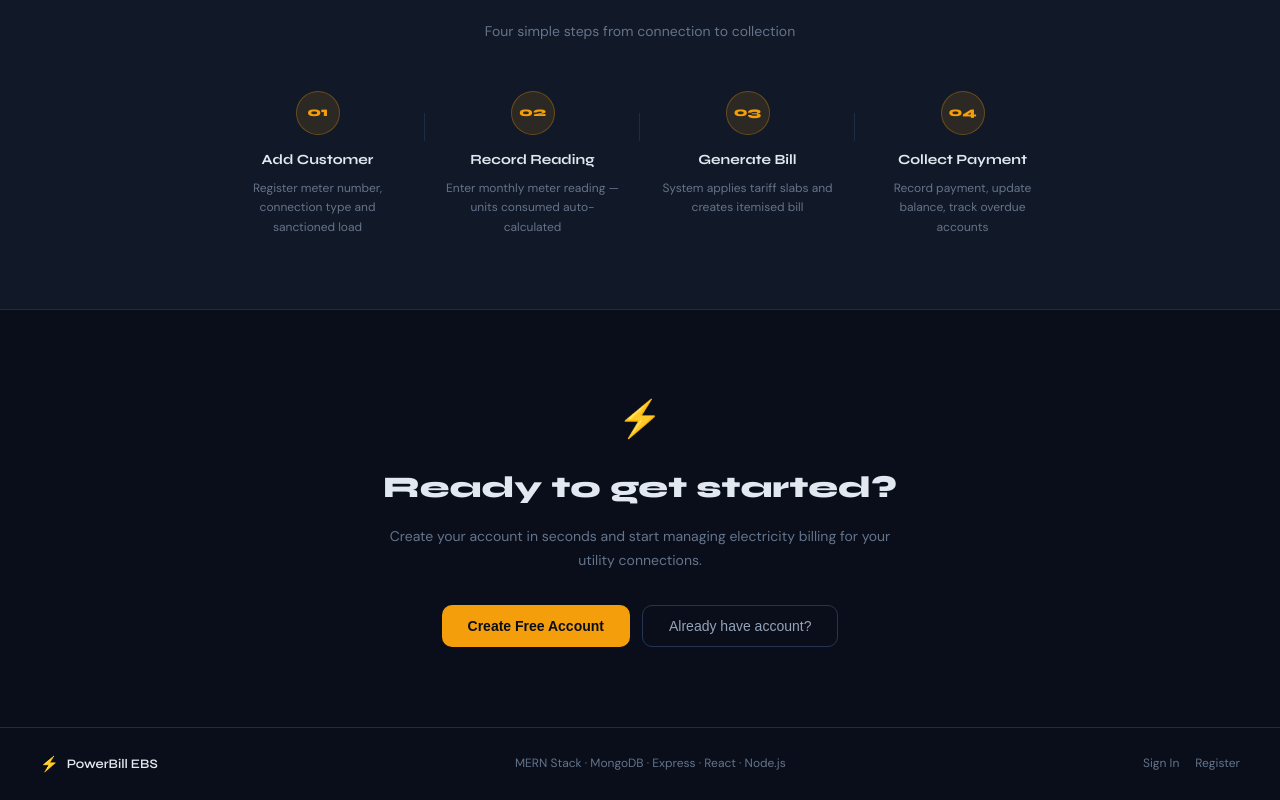
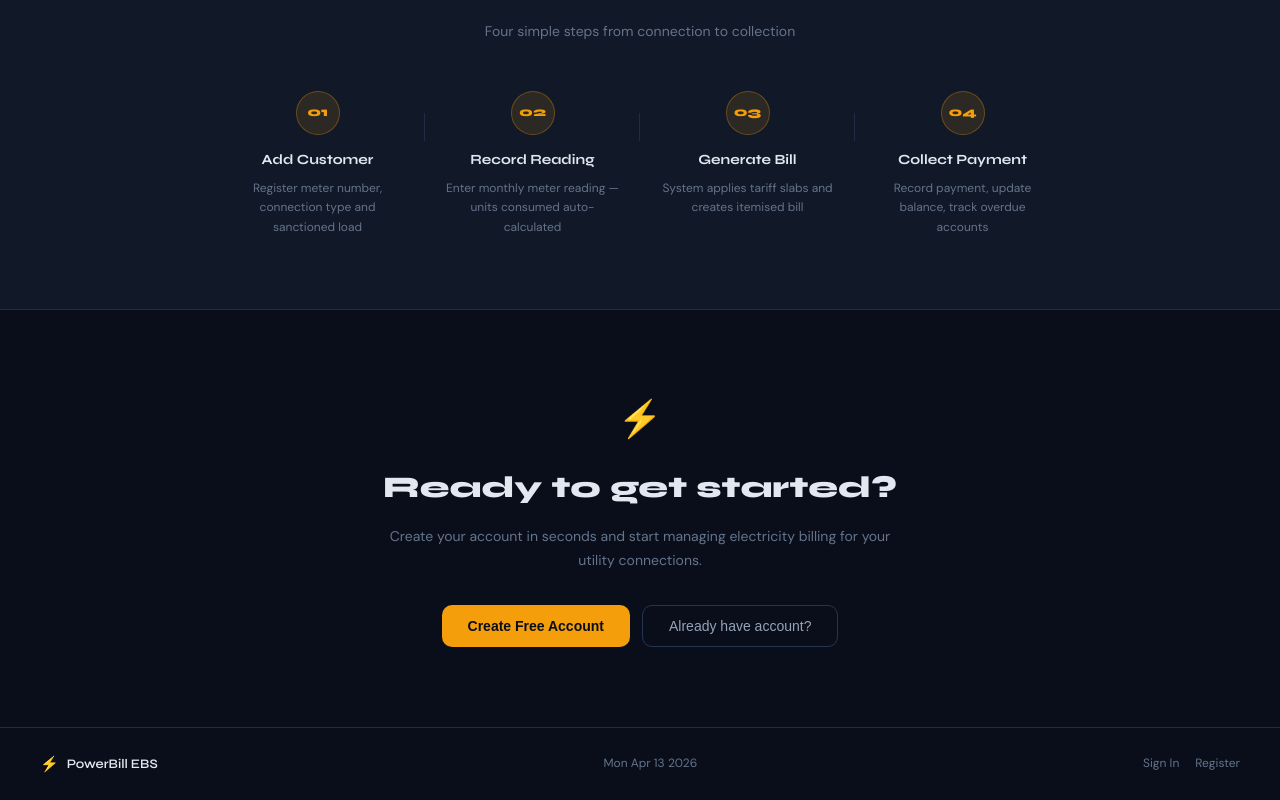
Before and after one commit to Ankit-jha-27/Electricity-Billing-System, a React (Vite) app in the folder frontend/: page / in a window 1280 px wide. Shown: the part 1755-2555 px from the top of the page. Built offline with nearby package versions, Linux system fonts and the light colour scheme; no server answers.

Commit message:
frontend-backend connect UI/UX

```diff
--- a/frontend/src/pages/LandingPage.jsx
+++ b/frontend/src/pages/LandingPage.jsx
@@ -156,7 +156,7 @@ const LandingPage = () => {
           <span style={{ fontSize: 15 }}>⚡</span>
           <span style={{ fontSize: 13, fontWeight: 600, fontFamily: 'Syne, sans-serif' }}>PowerBill EBS</span>
         </div>
-        <div style={{ fontSize: 12, color: 'var(--text-muted)' }}>MERN Stack · MongoDB · Express · React · Node.js</div>
+        <div style={{ fontSize: 12, color: 'var(--text-muted)' }}>{new Date().toDateString()}</div>
         <div style={{ display: 'flex', gap: 16, fontSize: 12, color: 'var(--text-muted)' }}>
           <span style={{ cursor: 'pointer' }} onClick={() => navigate('/login')}>Sign In</span>
           <span style={{ cursor: 'pointer' }} onClick={() => navigate('/register')}>Register</span>
```
